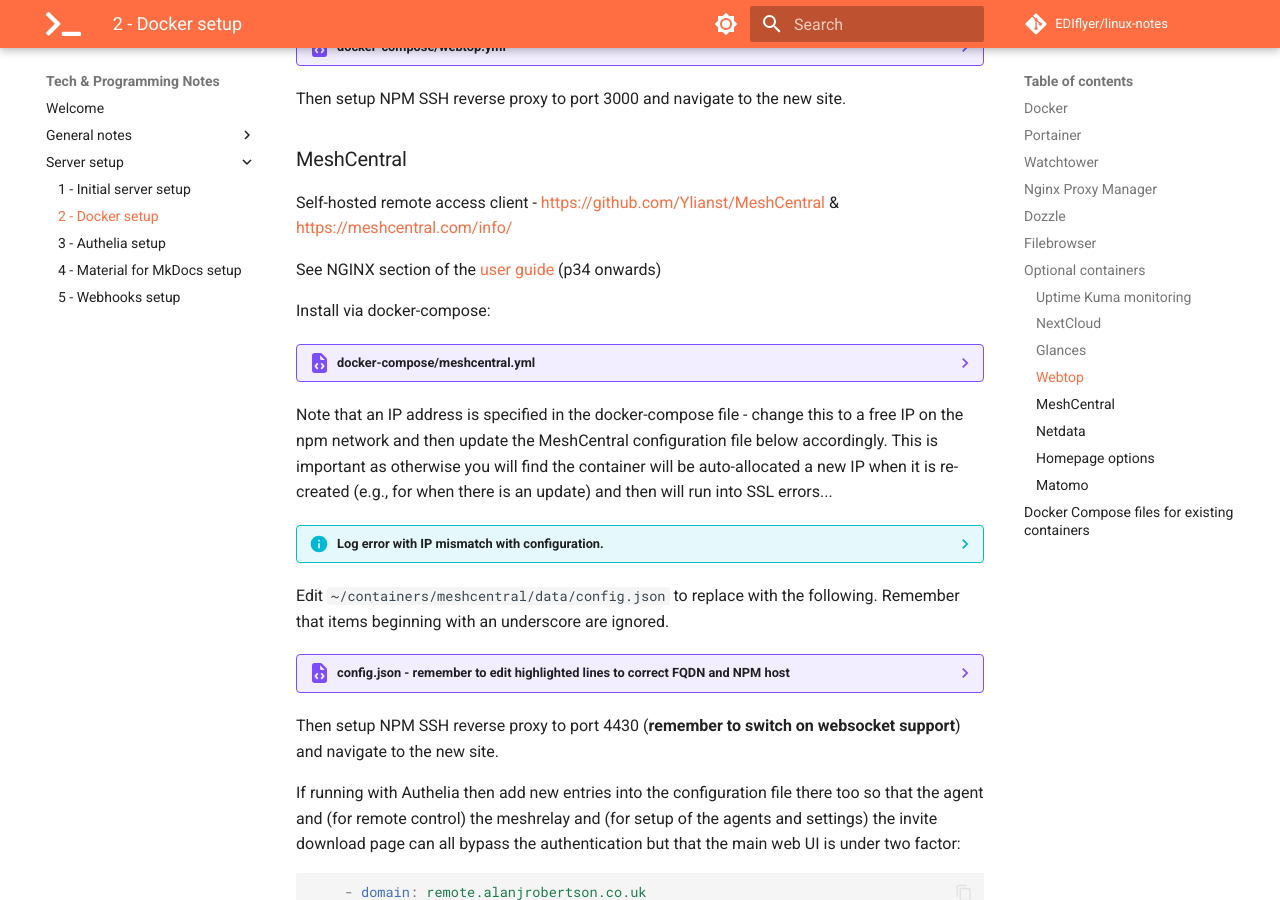
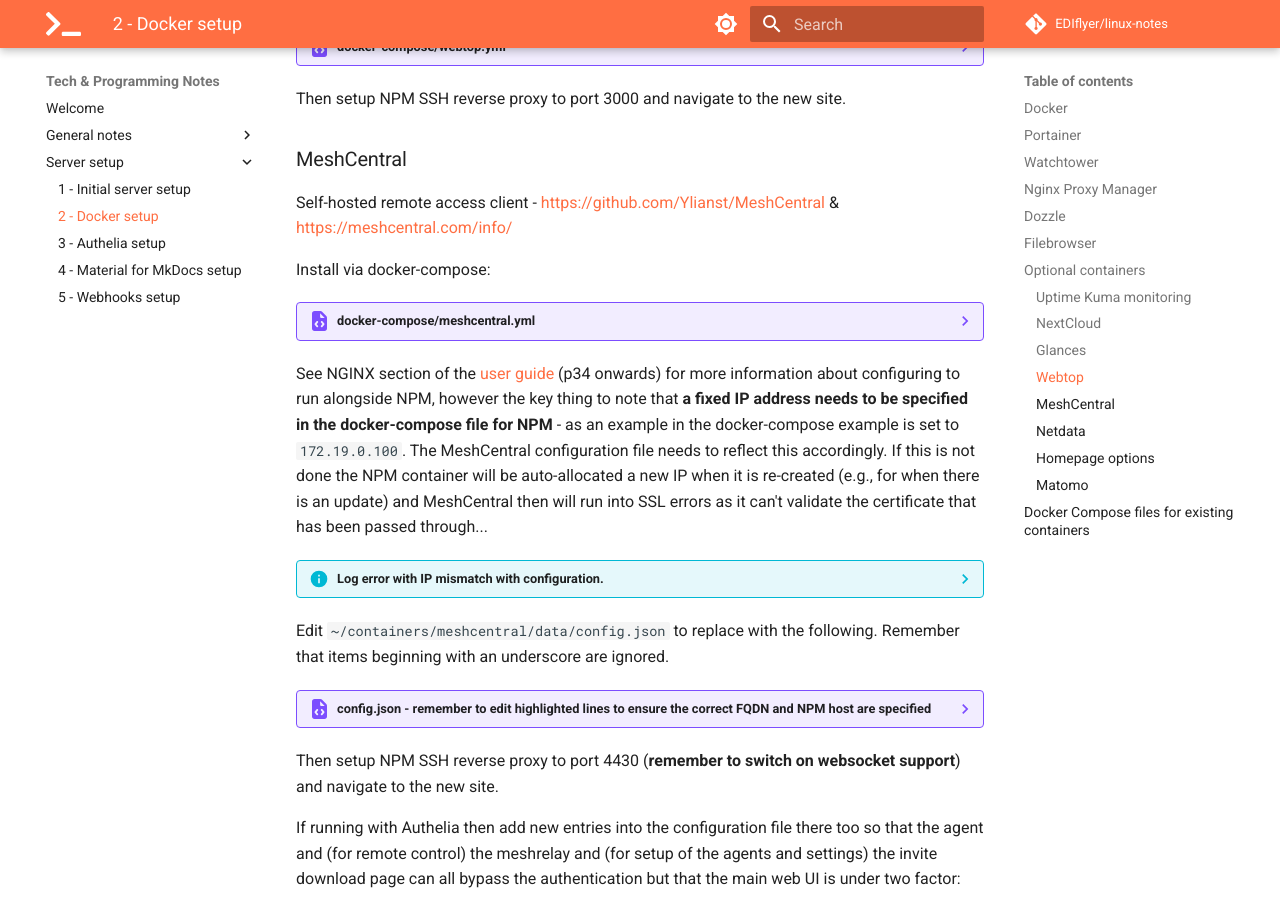
Before and after one commit to EDIflyer/linux-notes, an MkDocs documentation site: the page built from docs/server-setup/docker_setup.md, in a window 1280 px wide and 900 px high, scrolled down 5676 px. Built offline with MkDocs 1.6.1 and Material for MkDocs 9.7.7, drawn with Linux system fonts in a browser that asks for light colours; comment, search, counter and statistics services are not loaded.

Commit message:
correct fixed IP info to make it clear NPM rather than MeshCentral container that needs it set!

````diff
--- a/docs/server-setup/config/meshcentral/config.json
+++ b/docs/server-setup/config/meshcentral/config.json
@@ -1,4 +1,4 @@
-GNU nano 5.4                                           config.json                                                    {
+{
   "$schema": "http://info.meshcentral.com/downloads/meshcentral-config-schema.json",
   "settings": {
     "cert": "remote.alanjrobertson.co.uk",
@@ -9,7 +9,7 @@ GNU nano 5.4                                           config.json
     "_redirPort": 800,
     "_redirAliasPort": 80,
     "AgentPong": 200,
-    "TLSOffload": "172.19.0.3",
+    "TLSOffload": "172.19.0.100",
     "SelfUpdate": false,
     "AllowFraming": "false",
     "WebRTC": "false"
@@ -18,7 +18,7 @@ GNU nano 5.4                                           config.json
     "": {
       "_title": "MyServer",
       "NewAccounts": "false",
-      "certUrl": "https://172.19.0.3:443/"
+      "certUrl": "https://172.19.0.100:443/"
     }
   }
 }
--- a/docs/server-setup/docker-compose/meshcentral.yml
+++ b/docs/server-setup/docker-compose/meshcentral.yml
@@ -13,8 +13,7 @@ services:
       - /home/alan/containers/meshcentral/web:/opt/meshcentral/meshcentral-web    #to replace image files
       - /home/alan/containers/meshcentral/user_files:/opt/meshcentral/meshcentral-files    #where file uploads for users live
     networks:
-      nginx-proxy-manager_default:
-        ipv4_address: 172.19.0.3  # change to free IP address on npm network; if not set then will cause issues with SSL when it changes
+      - nginx-proxy-manager_default
 networks:
   nginx-proxy-manager_default:
     external: true
--- a/docs/server-setup/docker-compose/nginx-proxy-manager.yml
+++ b/docs/server-setup/docker-compose/nginx-proxy-manager.yml
@@ -24,3 +24,10 @@ services:
     volumes:
       - /home/alan/containers/nginx-proxy-manager/data:/data
       - ./letsencrypt:/etc/letsencrypt
+    networks:
+      nginx-proxy-manager_default:
+        ipv4_address: 172.19.0.100 # set fixed IP for NPM - this is especially important for MeshCentral and SSL cert passthrough
+networks:
+  nginx-proxy-manager_default:
+    external: true
+    name: nginx-proxy-manager_default
--- a/docs/server-setup/docker_setup.md
+++ b/docs/server-setup/docker_setup.md
@@ -201,15 +201,13 @@ Then setup NPM SSH reverse proxy to port 3000 and navigate to the new site.
 ### MeshCentral
 Self-hosted remote access client - https://github.com/Ylianst/MeshCentral & https://meshcentral.com/info/
 
-See NGINX section of the [user guide](https://info.meshcentral.com/downloads/MeshCentral2/MeshCentral2UserGuide.pdf) (p34 onwards)
-
 Install via docker-compose:
 ??? example "docker-compose/meshcentral.yml"
     ``` yaml linenums="1"
     --8<-- "docs/server-setup/docker-compose/meshcentral.yml"
     ```
 
-Note that an IP address is specified in the docker-compose file - change this to a free IP on the npm network and then update the MeshCentral configuration file below accordingly. This is important as otherwise you will find the container will be auto-allocated a new IP when it is re-created (e.g., for when there is an update) and then will run into SSL errors...
+See NGINX section of the [user guide](https://meshcentral.com/info/docs/MeshCentral2UserGuide.pdf) (p34 onwards) for more information about configuring to run alongside NPM, however the key thing to note that **a fixed IP address needs to be specified in the docker-compose file for NPM** - as an example in the docker-compose example is set to `172.19.0.100`.  The MeshCentral configuration file needs to reflect this accordingly. If this is not done the NPM container will be auto-allocated a new IP when it is re-created (e.g., for when there is an update) and MeshCentral then will run into SSL errors as it can't validate the certificate that has been passed through...
 ??? info "Log error with IP mismatch with configuration."
     ```
     02/25/2023 2:52:11 PM
@@ -245,7 +243,7 @@ Note that an IP address is specified in the docker-compose file - change this to
     ```
 
 Edit `~/containers/meshcentral/data/config.json` to replace with the following. Remember that items beginning with an underscore are ignored.
-??? example "config.json - remember to edit highlighted lines to correct FQDN and NPM host"
+??? example "config.json - remember to edit highlighted lines to ensure the correct FQDN and NPM host are specified"
     ``` json linenums="1" hl_lines="4 12 21"
     --8<-- "docs/server-setup/config/meshcentral/config.json"
     ```
````
